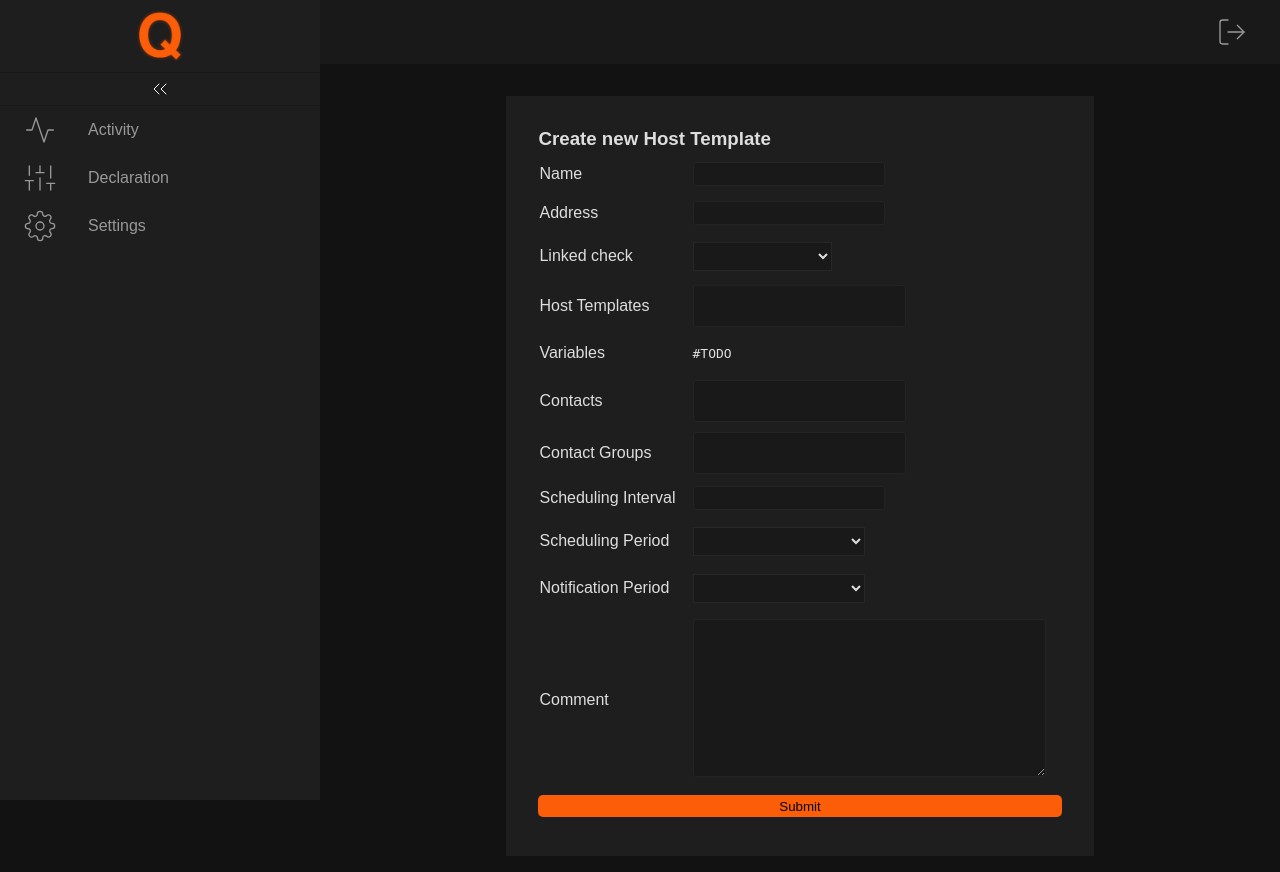
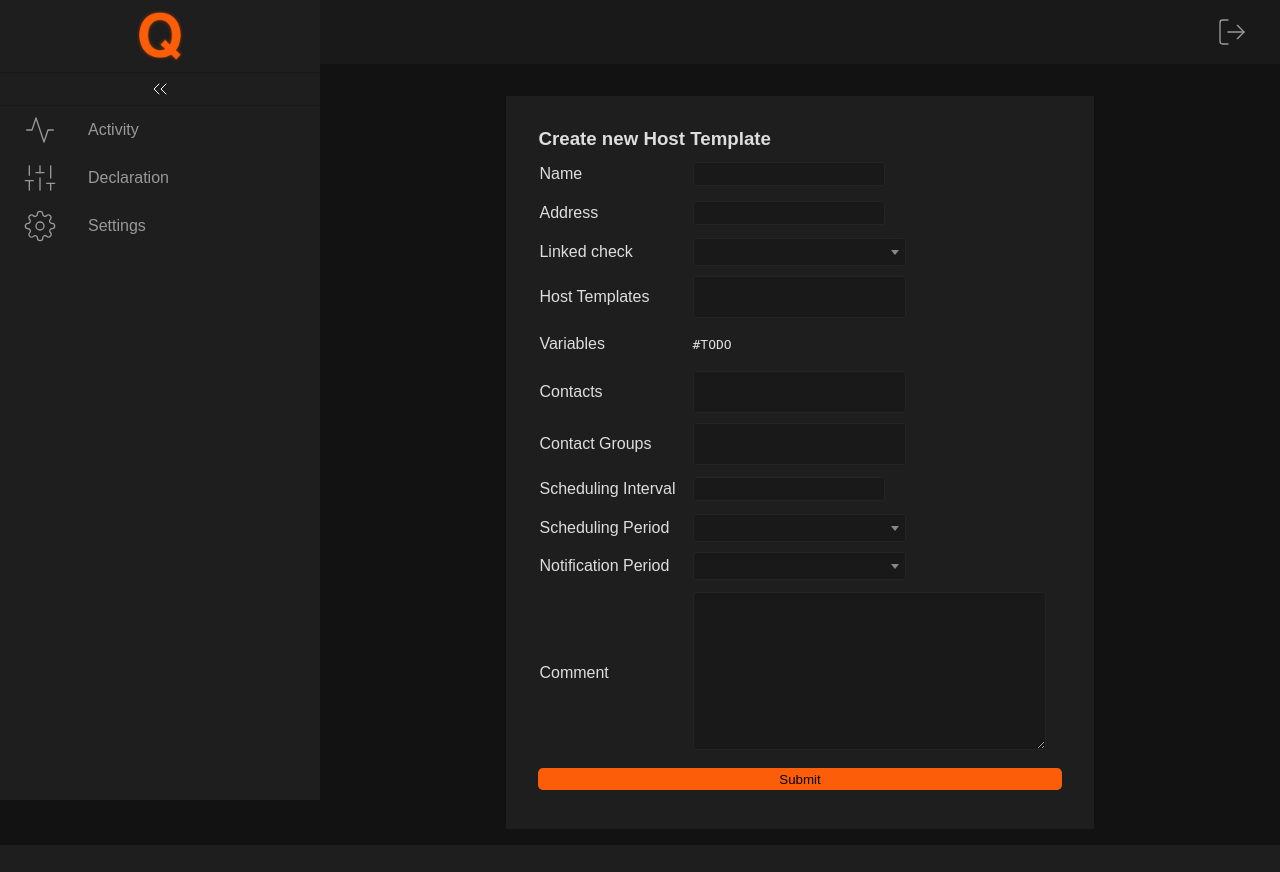
Before and after one commit to monitoring-agency/Q, a Django app: page /declaration/hosttemplate/create in a window 1280 px wide. After the commit the page ends 790 px from the top, so only its background shows below. Run offline with Django 3.2, Linux system fonts and the light colour scheme; a user stored in the database is signed in; tables that the repository leaves empty hold one stand-in row (values such as "Sample post"); some libraries are stand-ins or nearby versions; grey boxes are pictures that could not be loaded.

Commit message:
Added singleselect for hosttemplates

```diff
--- a/q_web/templates/declaration/hosttemplate/create_or_update.html
+++ b/q_web/templates/declaration/hosttemplate/create_or_update.html
@@ -31,8 +31,8 @@
                         <label for="linked_check">Linked check</label>
                     </td>
                     <td>
-                        <select id="linked_check" name="linked_check" class="select">
-                            <option value=""></option>
+                        <select id="linked_check" name="linked_check" class="singleselect">
+                            <option value="">&nbsp;</option>
                         {% for entry in checks %}
                         {% if existing.linked_check == entry.id %}
                             <option value="{{ entry.id }}" selected>{{ entry.name }}</option>
@@ -112,8 +112,8 @@
                         <label for="scheduling_period">Scheduling Period</label>
                     </td>
                     <td>
-                        <select id="scheduling_period" name="scheduling_period" class="select">
-                            <option value=""></option>
+                        <select id="scheduling_period" name="scheduling_period" class="singleselect">
+                            <option value="">&nbsp;</option>
                         {% for entry in time_periods %}
                         {% if existing.scheduling_period == entry.id %}
                             <option value="{{ entry.id }}" selected>{{ entry.name }}</option>
@@ -129,8 +129,8 @@
                         <label for="notification_period">Notification Period</label>
                     </td>
                     <td>
-                        <select id="notification_period" name="notification_period" class="select">
-                            <option value=""></option>
+                        <select id="notification_period" name="notification_period" class="singleselect">
+                            <option value="">&nbsp;</option>
                         {% for entry in time_periods %}
                         {% if existing.notification_period == entry.id %}
                             <option value="{{ entry.id }}" selected>{{ entry.name }}</option>
```
